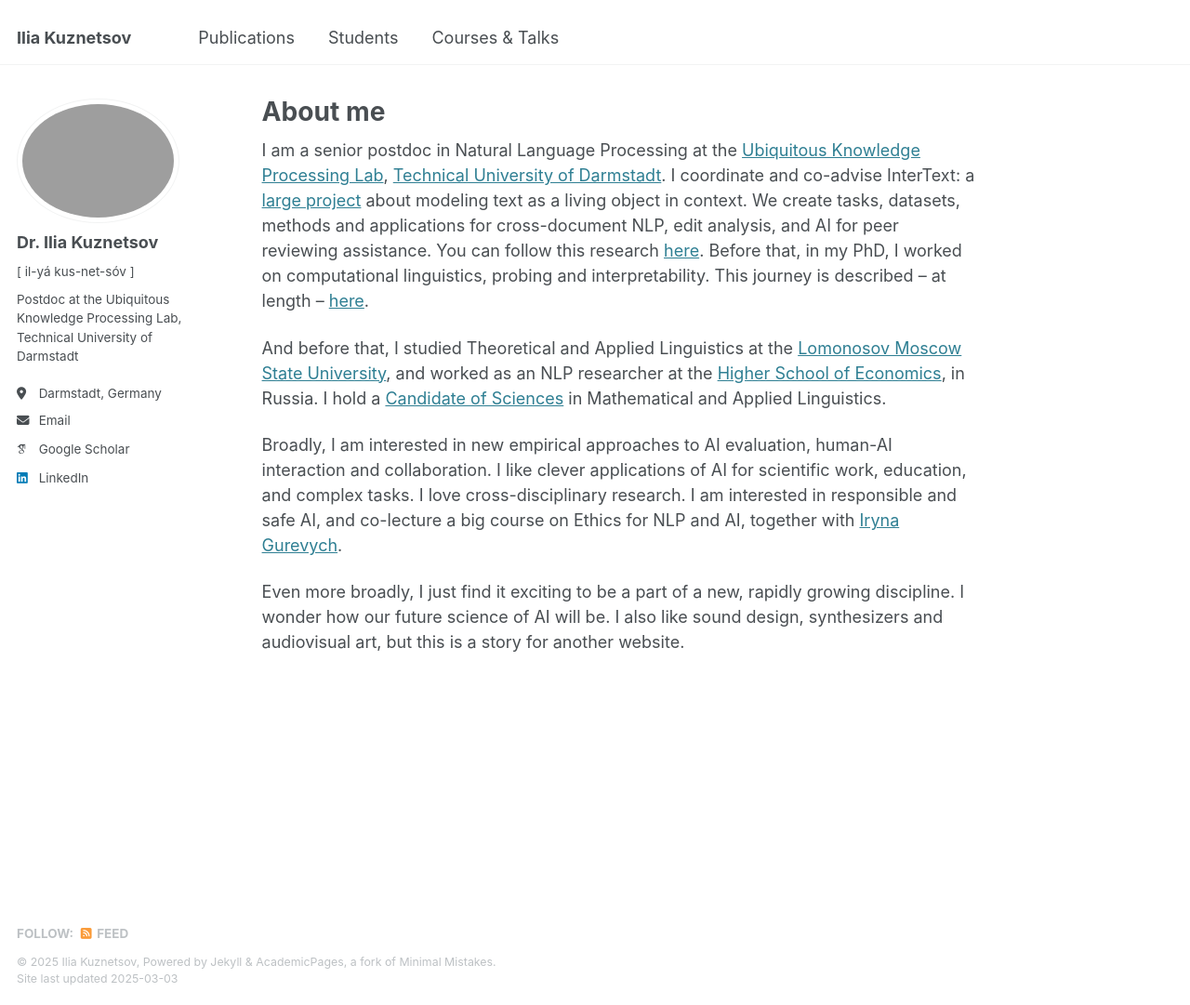
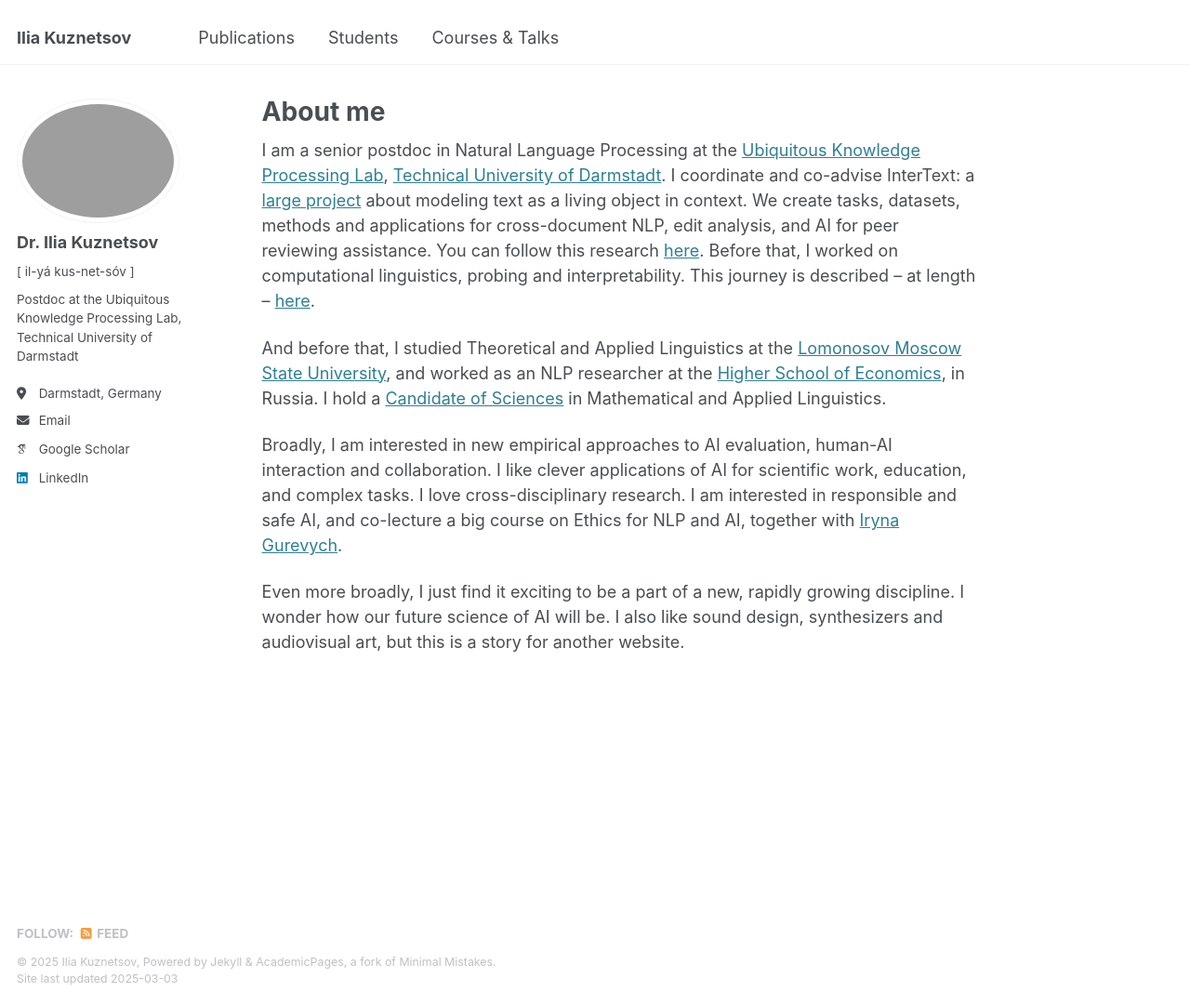
Before and after one commit to iokuznetsov/iokuznetsov.github.io, a Jekyll site: the page built from _pages/about.md, in a window 1280 px wide and 1081 px high. Shown: the whole window at 93% size. Built offline with Jekyll 4.4.1, drawn with Linux system fonts in a browser that asks for light colours; some web fonts are replaced.

Commit message:
Update about.md

```diff
--- a/_pages/about.md
+++ b/_pages/about.md
@@ -11,7 +11,7 @@ I am a senior postdoc in Natural Language Processing at the [Ubiquitous Knowledg
 [Technical University of Darmstadt](https://www.tu-darmstadt.de/). I coordinate and co-advise InterText: a [large project](https://erc.europa.eu/projects-statistics/science-stories/artificial-intelligence-living-texts) about modeling text as a living object in context.
 We create tasks, datasets, methods and applications for cross-document NLP, edit analysis, and AI for peer reviewing assistance.
 You can follow this research [here](https://intertext.ukp-lab.de/).
-Before that, in my PhD, I worked on computational linguistics, probing and interpretability.
+Before that, I worked on computational linguistics, probing and interpretability.
 This journey is described – at length – [here](https://tuprints.ulb.tu-darmstadt.de/19851/).
 
 And before that, I studied Theoretical and Applied Linguistics at the [Lomonosov Moscow State University](https://lomonosov.university), and worked as an NLP researcher at the [Higher School of Economics](https://www.hse.ru/en/), in Russia. I hold a [Candidate of Sciences](https://en.wikipedia.org/wiki/Candidate_of_Sciences) in Mathematical and Applied Linguistics.
```
